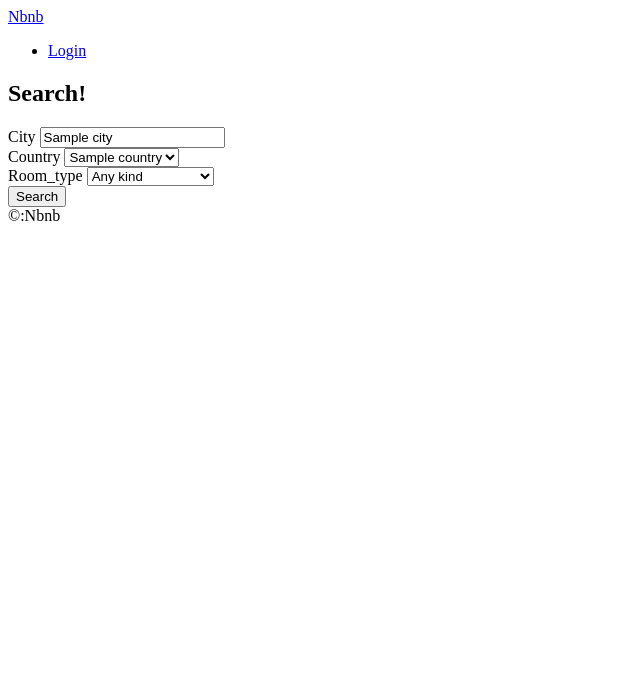
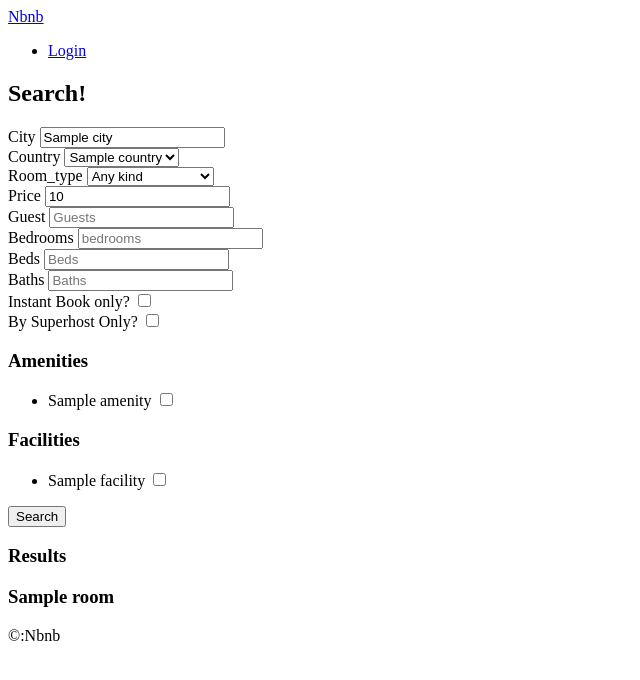
Before and after one commit to lgylgy1919/airbnb_pre, a Django app: template templates/rooms/search.html in a window 1280 px wide. Shown: the top 680 px of the page, without its empty margins (0-640 px from the left). Run offline with Django 3.2, Linux system fonts and the light colour scheme; tables that the repository leaves empty hold one stand-in row (values such as "Sample post"); the template is opened without the code that fills it: values that come from a table or form of the project are taken from there, most other values are stand-ins (such as "Sample title", 1, 10 or a date in 2020).

Commit message:
#13 SearchView(2)

```diff
--- a/config/settings.py
+++ b/config/settings.py
@@ -23,9 +23,9 @@ BASE_DIR = os.path.dirname(os.path.dirname(os.path.abspath(__file__)))
 SECRET_KEY = "v4^0+bt7^_guc0&-p&t!24=0729&w)x_$(kt!l$r!*lw6d)2tv"
 
 # SECURITY WARNING: don't run with debug turned on in production!
-DEBUG = False
+DEBUG = True
 
-ALLOWED_HOSTS = "*"
+ALLOWED_HOSTS = []
 
 
 # Application definition
--- a/templates/base.html
+++ b/templates/base.html
@@ -10,12 +10,12 @@
     <header>
         {% include 'partials/nav.html' %}
         {% block search-bar %}
-        <form method="get", action="{% url "rooms:search" %}">
-            <input name="city" placeholder="Search by City" />
-        </form>
+            <form method="get" action="{% url "rooms:search" %}">
+                <input name="city" placeholder="Search by City" />
+            </form>
         {% endblock search-bar %}
+    </header>
 
-    </header>
     {% block content %}{% endblock content %}
     {% include 'partials/footer.html' %}
 
--- a/templates/rooms/search.html
+++ b/templates/rooms/search.html
@@ -36,7 +36,96 @@
                 {% endfor %}
             </select>
         </div>
+
+        <div>
+            <label for="price">Price</label>
+            <input value="{{price}}" type="number" name="price" id="price" placeholder="Price" />
+
+        </div>
+        <div>
+            <label for="guests">Guest</label>
+            <input value="{{guests}}" type="number" name="guests" id="guests" placeholder="Guests" />
+
+        </div>
+        <div>
+            <label for="bedrooms">Bedrooms</label>
+            <input value="{{bderooms}}" type="number" name="bedrooms" id="bedrooms" placeholder="bedrooms" />
+
+        </div>
+        <div>
+            <label for="beds">Beds</label>
+            <input value="{{beds}}" type="number" name="beds" id="beds" placeholder="Beds" />
+
+        </div>
+        <div>
+            <label for="baths">Baths</label>
+            <input value="{{baths}}" type="number" name="baths" id="baths" placeholder="Baths" />
+
+        </div>
+        <div>
+            <label for="instant">Instant Book only?</label>
+            <input type="checkbox" name="instant" id="instant"
+            {% if instant %}
+                checked
+            {% endif %}
+                 />
+        </div>
+        <div>
+            <label for="superhost">By Superhost Only?</label>
+            <input type="checkbox" name="superhost" id="superhost"
+            {% if superhost %}
+                checked
+            {% endif %}
+                 />
+        </div>
+        <div>
+            <h3>Amenities</h3>
+            <ul>
+               {% for amenity in amenities  %}
+                   <li>
+                       <label for="a_{{amenity.pk}}">{{amenity.name}}</label>
+                       <input
+                            id="a_{{amenity.pk}}"
+                            name="amenities"
+                            type="checkbox"
+                            value={{amenity.pk}}
+                            {% if amenity.pk|slugify in s_amenities %}
+                                checked
+                            {% endif %}
+                        />
+                   </li>
+               {% endfor %}
+            </ul>
+        </div>
+        <div>
+            <h3>Facilities</h3>
+            <ul>
+               {% for facility in facilities  %}
+                   <li>
+                       <label for="f_{{facility.pk}}">{{facility.name}}</label>
+                       <input
+                            id="f_{{facility.pk}}"
+                            name="facilities"
+                            type="checkbox"
+                            value = {{facility.pk}}
+                            {% if facility.pk|slugify in s_facilities %}
+                                checked
+                            {% endif %}
+                        />
+                   </li>
+               {% endfor %}
+            </ul>
+        </div>
         <button>Search</button>
     </form>
 
+    <h3>Results</h3>
+
+
+    {% for room in rooms  %}
+     <h3>{{room.name}}</h3>
+
+    {% endfor %}
+
+
 {% endblock content %}
```
Also changed, not shown: rooms/views.py (+68 -4 lines).
